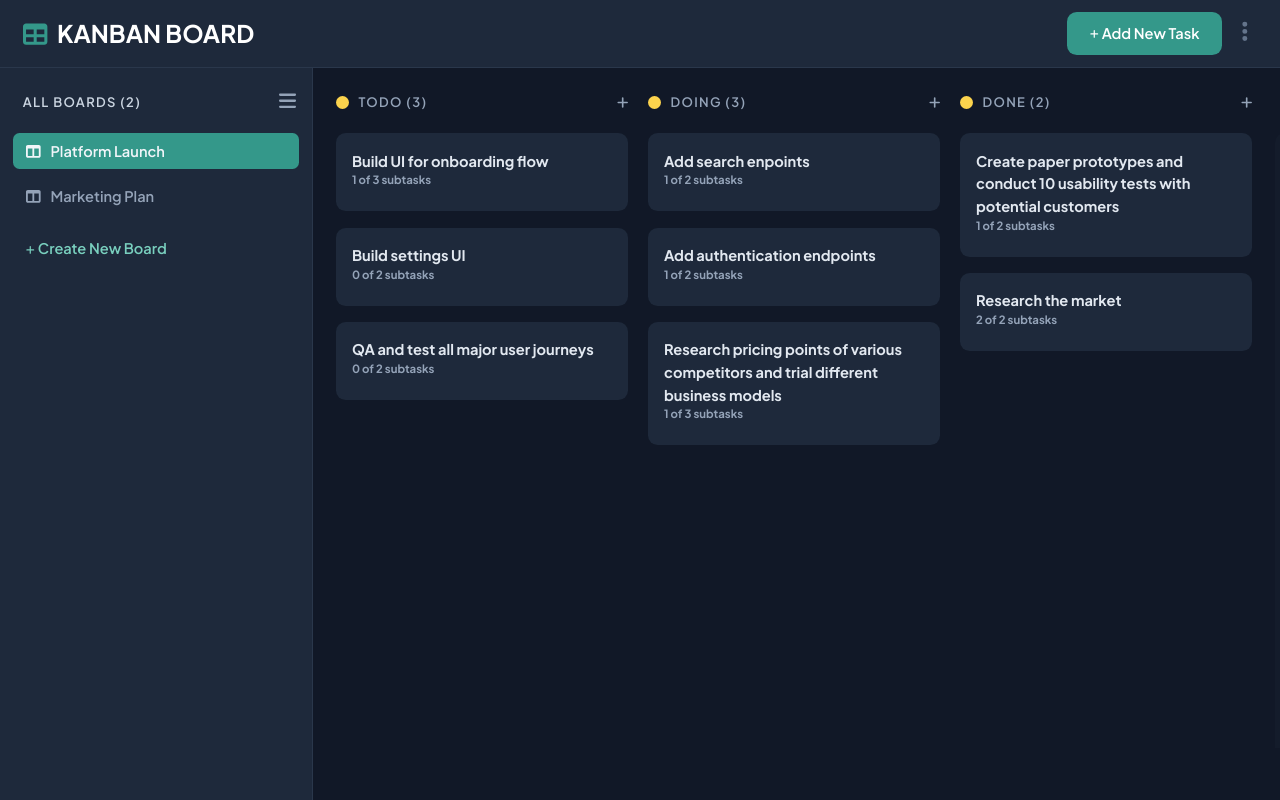
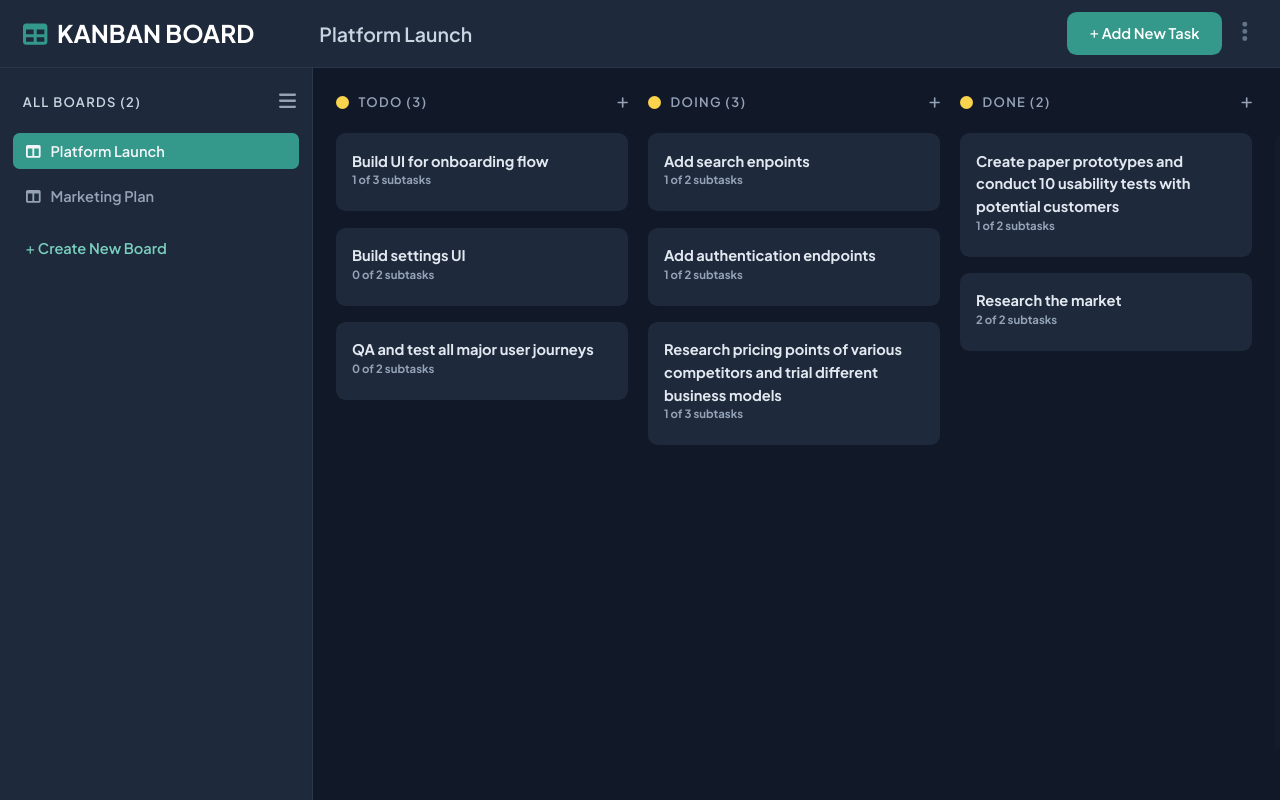
Before and after one commit to julian-br/quick-kanban, a React (Vite) app: page /board/1 in a window 1280 px wide. Shown: the top 800 px of the page. Built offline with nearby package versions, Linux system fonts and the light colour scheme.

Commit message:
displaying board name in navbar

```diff
--- a/src/components/common/ContextMenu.tsx
+++ b/src/components/common/ContextMenu.tsx
@@ -11,10 +11,10 @@ function ContextMenu({ children }: ContextMenuProps) {
   return (
     <div>
       <Menu as="nav" className="relative">
-        <Menu.Button className="hover:bg-slate-800 px-3 rounded-full py-3">
+        <Menu.Button className="hover:bg-slate-700 px-3 rounded-full py-3 group">
           <FontAwesomeIcon
             icon={faEllipsisVertical}
-            className="h-7 text-slate-500"
+            className="h-7 text-slate-500 group-hover:text-slate-400"
           />
         </Menu.Button>
         <Menu.Items className="absolute right-0 mt-1 py-4 w-56 rounded-xl bg-slate-700 shadow-lg">
--- a/src/pages/KanbanBoardPage.tsx
+++ b/src/pages/KanbanBoardPage.tsx
@@ -50,6 +50,11 @@ export default function KanbanBoardPage({ urlParams }: KanbanBoardPageProps) {
   return (
     <>
       <Navbar>
+        {activeBoard.isFetched && (
+          <div className="text-slate-300 font-semibold text-2xl ml-20">
+            {activeBoard.data?.name}
+          </div>
+        )}
         <Navbar.Controls>
           <AddTaskButton onClick={() => setActiveModal("CreateTaskModal")} />
           <ContextMenu>
```
